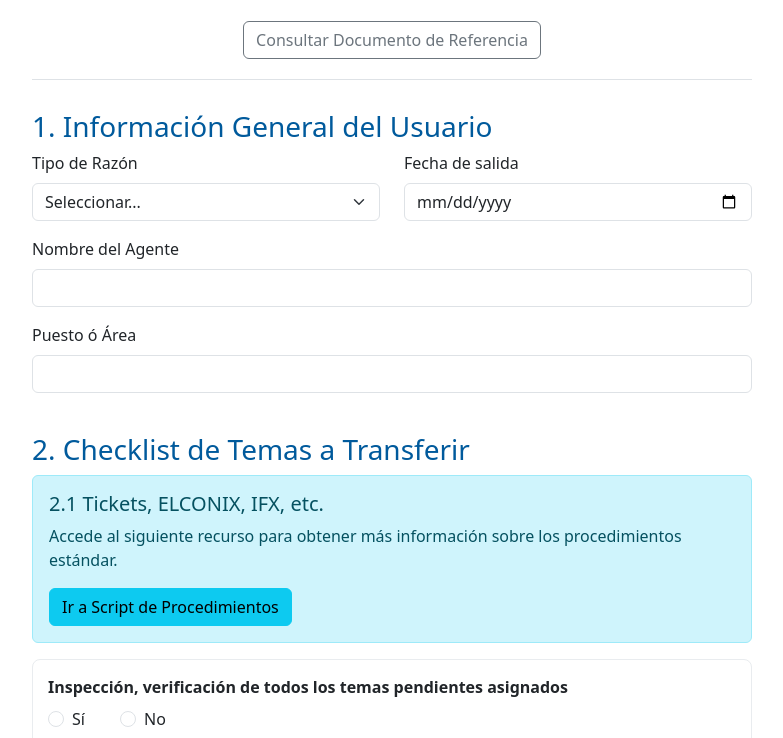
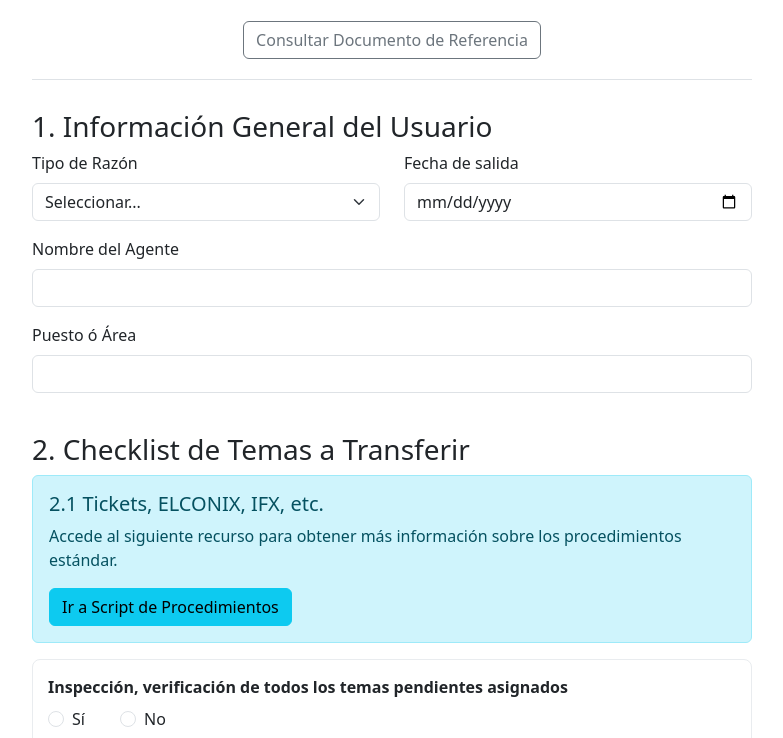
Before and after one commit to jperez-interfuerza-coo/formulario900-extention-ticketmanage, a plain HTML site: page index.html in a window 1280 px wide. Shown: the part 282-1020 px from the top of the page, without its empty margins (248-1031 px from the left). Drawn offline with nearby package versions, Linux system fonts and the light colour scheme.

Commit message:
Update index.html
Change color - H2 y H3 interfuerza color

```diff
--- a/index.html
+++ b/index.html
@@ -10,7 +10,7 @@
         .container { max-width: 800px; margin: 40px auto; background: white; padding: 40px; border-radius: 12px; box-shadow: 0 6px 20px rgba(0,0,0,0.08); }
         .form-header { text-align: center; margin-bottom: 30px; border-bottom: 1px solid #dee2e6; padding-bottom: 20px; }
         .form-header img { max-width: 150px; }
-        h2, h3 { color: #005A9C; }
+        h2, h3 { color: ##2C7DE3; }
         .form-section { margin-bottom: 40px; }
         .checklist-item { padding: 15px; border: 1px solid #e9ecef; border-radius: 8px; margin-bottom: 15px; }
         .form-check-label { margin-right: 15px; }
```
